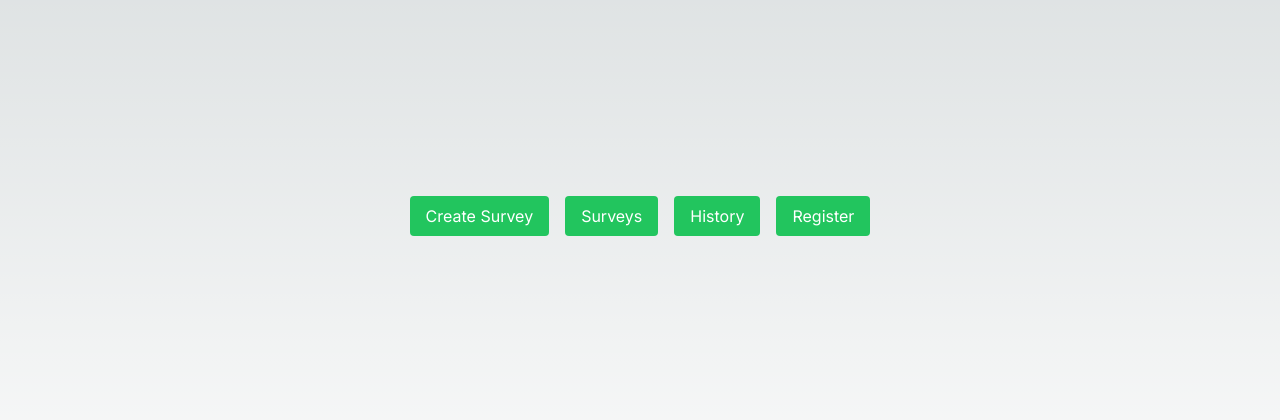
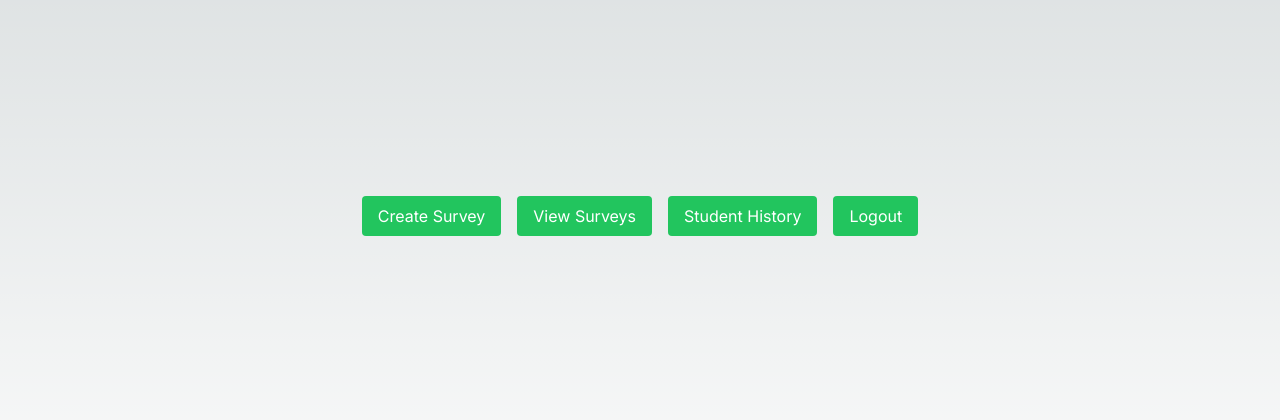
Before and after one commit to daim-cell/knolad, a Next.js app: page / in a window 1280 px wide. Shown: the part 184-604 px from the top of the page. Built offline with nearby package versions, Linux system fonts and the light colour scheme; no server answers.

Commit message:
bilal-final-commit

```diff
--- a/app/api/auth/[...nextauth]/route.ts
+++ b/app/api/auth/[...nextauth]/route.ts
@@ -2,14 +2,6 @@ import NextAuth from "next-auth/next";
 import CredentialsProvider from "next-auth/providers/credentials";
 import { compare } from "bcrypt";
 import openDB from '../../../utils/database';
-import { NextResponse } from "next/server";
-
-interface Session {
-  id: string; // Define id property
-  user: {
-    email: string | null | undefined;
-  };
-}
 
 const handler = NextAuth({
   session: {
@@ -69,7 +61,6 @@ const handler = NextAuth({
       if(user){
         token.user = user
       }
-
       return token;
     },
     async session({ session, token }) {
--- a/app/page.tsx
+++ b/app/page.tsx
@@ -2,17 +2,19 @@
 import React from 'react';
 import { useState, useEffect } from 'react';
 import { useRouter } from 'next/navigation';
-import { useSession } from 'next-auth/react';
+import { signOut, useSession } from 'next-auth/react';
 
 const Home: React.FC = () => {
-  // const [role,setRole] = useState('')
+  const [role,setRole] = useState('')
   const router = useRouter();
-  // const { data: session } = useSession();
-  // useEffect(() => {
-  //   if (session) {
-  //     console.log("session in home",se)
-  //   }
-  // }, [session])
+  const { data: session } : any = useSession();
+  useEffect(() => {
+    if (session) {
+      const category = session?.user?.user?.category
+      console.log("session in home",category)
+      setRole(category)
+    }
+  }, [session])
 
   const handleButtonClick = (route: string) => {
     router.push(route);
@@ -23,15 +25,19 @@ const Home: React.FC = () => {
   const handleCreateSurvey = (route: string) => {
     router.push(route);
   };
+  const handleLogout = () =>{
+    signOut()
+  }
 
 
   return (
     <div className="flex justify-center items-center min-h-screen bg-black-100">
       <div className="flex justify-center space-x-4">
-        <button className="bg-green-500 text-white px-4 py-2 rounded" onClick={() => handleCreateSurvey('routes/create_survey')}>Create Survey</button>
-        <button className="bg-green-500 text-white px-4 py-2 rounded" onClick={() => handleSurveysClick('routes/show_surveys')}>Surveys</button>
-        <button className="bg-green-500 text-white px-4 py-2 rounded">History</button>
-        <button className="bg-green-500 text-white px-4 py-2 rounded" onClick={() => handleButtonClick('routes/register')}>Register</button>
+        { role != 'student' && <button className="bg-green-500 text-white px-4 py-2 rounded" onClick={() => handleCreateSurvey('routes/create_survey')}>Create Survey</button>}
+        <button className="bg-green-500 text-white px-4 py-2 rounded" onClick={() => handleSurveysClick('routes/show_surveys')}>View Surveys</button>
+        { role != 'student' && <button className="bg-green-500 text-white px-4 py-2 rounded">Student History</button>}
+        {role == 'admin' && <button className="bg-green-500 text-white px-4 py-2 rounded" onClick={() => handleButtonClick('routes/register')}>Create User</button>}
+        <button className="bg-green-500 text-white px-4 py-2 rounded" onClick={() => handleLogout()}>Logout</button>
       </div>
     </div>
   );
--- a/middleware.ts
+++ b/middleware.ts
@@ -1,7 +1,7 @@
 
 import { NextRequest, NextResponse } from 'next/server';
 
-const protectedRoutes = ['/routes/register','/routes/create_survey','/routes/show_surveys', '/']
+const protectedRoutes = ['/routes/register','/routes/create_survey','/routes/show_surveys','/routes/level1','/routes/level2','/routes/level3','/']
 const AuthRoutes = ['/routes/login']
 
 export async function middleware(req: NextRequest) {
```
Also changed, not shown: 1 other file (tests, documents, lock files or other folders).
